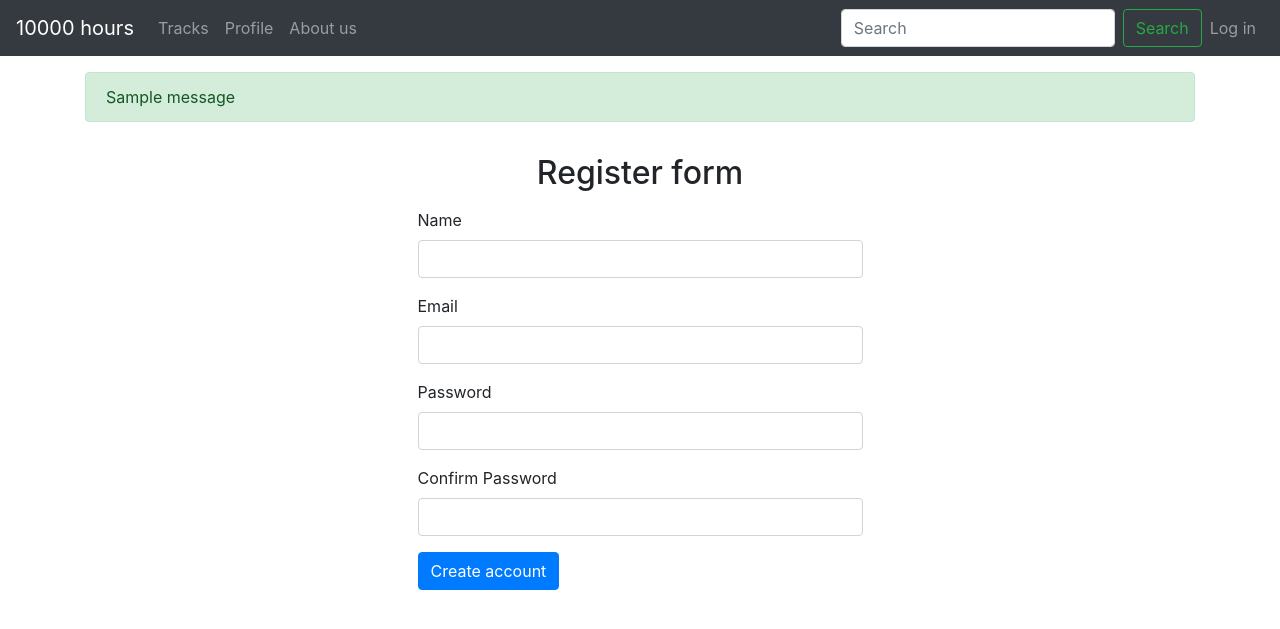
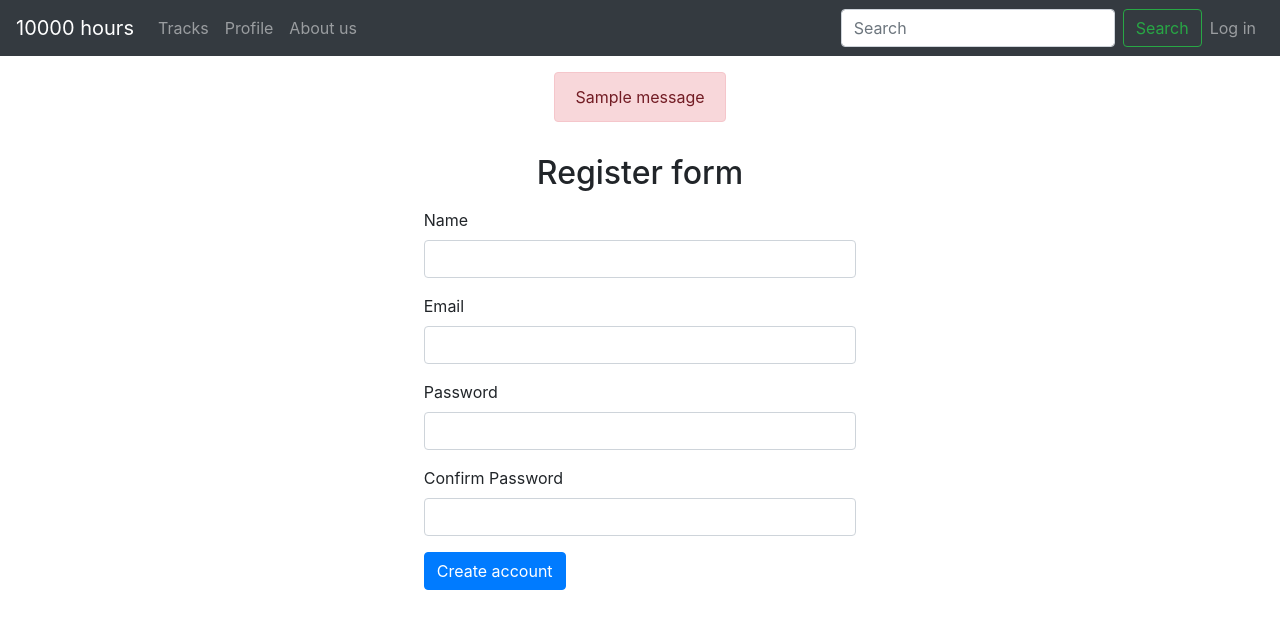
Before and after one commit to xkxixnxgx/spent_time, a Flask app: page /user/register in a window 1280 px wide. Shown: the top 629 px of the page. Run offline with Flask 2, Linux system fonts and the light colour scheme; tables that the repository leaves empty hold one stand-in row (values such as "Sample post"); one stand-in notice (Sample message) is shown; some libraries are stand-ins or nearby versions.

Commit message:
Добавлена обработка ошибки при регистрации, если пользователь уже существует. Добавлено отображение сообщений о некорректных данных в форме регистрации.

```diff
--- a/webapp/templates/base.html
+++ b/webapp/templates/base.html
@@ -12,7 +12,6 @@
             <br>
             <br>
             <br>
-            {% include 'includes/_messages.html' %}
             <div class='row'>
                 <div class='col-8'>
                 {% block body %}{% endblock %}
--- a/webapp/templates/includes/_messages.html
+++ /dev/null
@@ -1,7 +0,0 @@
-{% with messages = get_flashed_messages(with_categories=true) %}
-    {% if messages %}
-        {% for category, message in messages %}
-    <div class="alert alert-{{ category }}" role="alert">{{ message }}</div>
-        {% endfor %}
-     {% endif %}
-{% endwith %}
--- a/webapp/templates/user/login.html
+++ b/webapp/templates/user/login.html
@@ -36,6 +36,7 @@
             <div class="row">
                 <h1> </h1>
             </div>
+            <br>
             <div class="row">
             <div class="col">
             </div>
--- a/webapp/templates/user/register.html
+++ b/webapp/templates/user/register.html
@@ -1,6 +1,24 @@
 {% extends 'base.html' %}
 
 {% block content %}
+    {% with messages = get_flashed_messages() %}
+        {% if messages %}
+            {% for message in messages %}
+            <div class="container">
+              <div class="row justify-content-md-center">
+                <div class="col col-lg-2">
+                </div>
+                <div class="col-md-auto">
+                    <div class="alert alert-danger" role="alert">
+                        {{ message }}
+                    </div>
+                </div>
+                <div class="col col-lg-2">
+                </div>
+              </div>
+            {% endfor %}
+        {% endif %}
+    {% endwith %}
     <p class="text-centre">
         <form action="{{ url_for('user.process_reg') }}" method="POST">
             <div class="container">
--- a/webapp/user/forms.py
+++ b/webapp/user/forms.py
@@ -1,7 +1,9 @@
 from flask_wtf import FlaskForm
 
 from wtforms import BooleanField, StringField, PasswordField, SubmitField
-from wtforms.validators import DataRequired, Length, EqualTo, Email
+from wtforms.validators import DataRequired, Length, EqualTo, Email, ValidationError
+
+from webapp.user.models import User
 
 
 class StartForm(FlaskForm):
@@ -21,6 +23,12 @@ class RegisterForm(FlaskForm):
                             render_kw={"class": "form-control"})
     submit = SubmitField('Create account',
                          render_kw={"class": "btn btn-primary"})
+
+    def validate_user_email(self, user_email):
+        user_count = User.query.filter_by(user_email=user_email.data).count()
+        if user_count > 0:
+            raise ValidationError('A user with this email address already exists.')
+
 
 
 class LoginForm(FlaskForm):
--- a/webapp/user/models.py
+++ b/webapp/user/models.py
@@ -6,7 +6,7 @@ from webapp.db import db
 
 class User(db.Model, UserMixin):
     id = db.Column(db.Integer, index=True, primary_key=True)
-    user_email = db.Column(db.String(50), nullable=False, unique=True)
+    user_email = db.Column(db.String(50), unique=True, nullable=False)
     user_password = db.Column(db.String(128), nullable=False)
     role = db.Column(db.String(10), index=True, nullable=False)
     date_reg = db.Column(db.String(12), nullable=False)
@@ -25,6 +25,3 @@ class User(db.Model, UserMixin):
     @property
     def is_admin(self):
         return self.role == 'admin'
-
-    def __repr__(self):
-        return '<User {}>'.format(self.user_email)
--- a/webapp/user/views.py
+++ b/webapp/user/views.py
@@ -39,8 +39,11 @@ def process_reg():
         db.session.commit()
         flash('You have successfully registered.')
         return redirect(url_for('user.login'))
-    flash('Incorrect data. Fix errors when entering data.')
-    return redirect(url_for('user.register'))
+    else:
+        for field, errors in form.errors.items():
+            for error in errors:
+                flash(f"Error in the field {getattr(form, field).label.text}: {error}")
+        return redirect(url_for('user.register'))
 
 
 @blueprint.route('/login')
```
